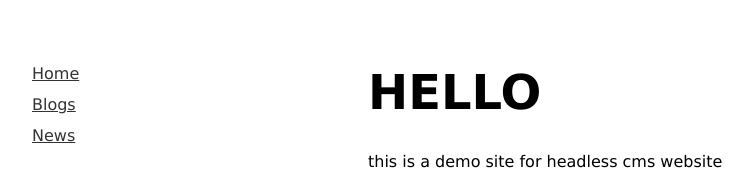
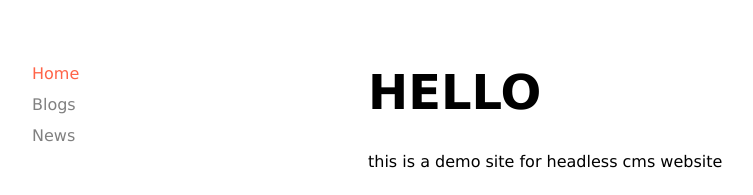
Before and after one commit to yoniakabecky/nextjs-headlesscms-blog-example, a Next.js app: page / in a window 1280 px wide. Shown: the top 195 px of the page, without its empty margins (48-801 px from the left). Built offline with nearby package versions, Linux system fonts and the light colour scheme.

Commit message:
Change navigation styles

```diff
--- a/components/BlogCard.tsx
+++ b/components/BlogCard.tsx
@@ -24,8 +24,6 @@ export default function BlogCard({
 }
 
 const Root = styled.div`
-  border: 1px solid gray;
-  border-radius: 0.5rem;
   width: 15rem;
   height: 15rem;
   overflow: hidden;
--- a/components/Navigation.tsx
+++ b/components/Navigation.tsx
@@ -1,22 +1,25 @@
 import Link from "next/link";
+import { useRouter } from "next/router";
 import React, { ReactElement } from "react";
 import styled from "styled-components";
 
 interface Props {}
 
 export default function Navigation({}: Props): ReactElement {
+  const { route } = useRouter();
+
   return (
     <Root>
       <ul>
-        <li>
+        <NavLink isActive={route === "/"}>
           <Link href="/">Home</Link>
-        </li>
-        <li>
+        </NavLink>
+        <NavLink isActive={route.startsWith("/microcms")}>
           <Link href="/microcms">Blogs</Link>
-        </li>
-        <li>
-          <Link href="/">News</Link>
-        </li>
+        </NavLink>
+        <NavLink isActive={route.startsWith("/contentful")}>
+          <Link href="/contentful">News</Link>
+        </NavLink>
       </ul>
     </Root>
   );
@@ -31,6 +34,9 @@ const Root = styled.nav`
   li {
     margin-bottom: 0.75rem;
   }
+  a {
+    text-decoration: none;
+  }
 
   @media (min-width: 769px) {
     padding: 0 5rem;
@@ -38,3 +44,13 @@ const Root = styled.nav`
     height: 100%;
   }
 `;
+
+interface ListProps {
+  readonly isActive: boolean;
+}
+
+const NavLink = styled.li<ListProps>`
+  a {
+    color: ${(props) => (props.isActive ? "tomato" : "gray")};
+  }
+`;
--- a/pages/_app.tsx
+++ b/pages/_app.tsx
@@ -15,10 +15,6 @@ const GlobalStyle = createGlobalStyle`
   }
   a {
     color: #333;
-
-    &:hover{
-      color: tomato;
-    }
   }
 `;
 
```
